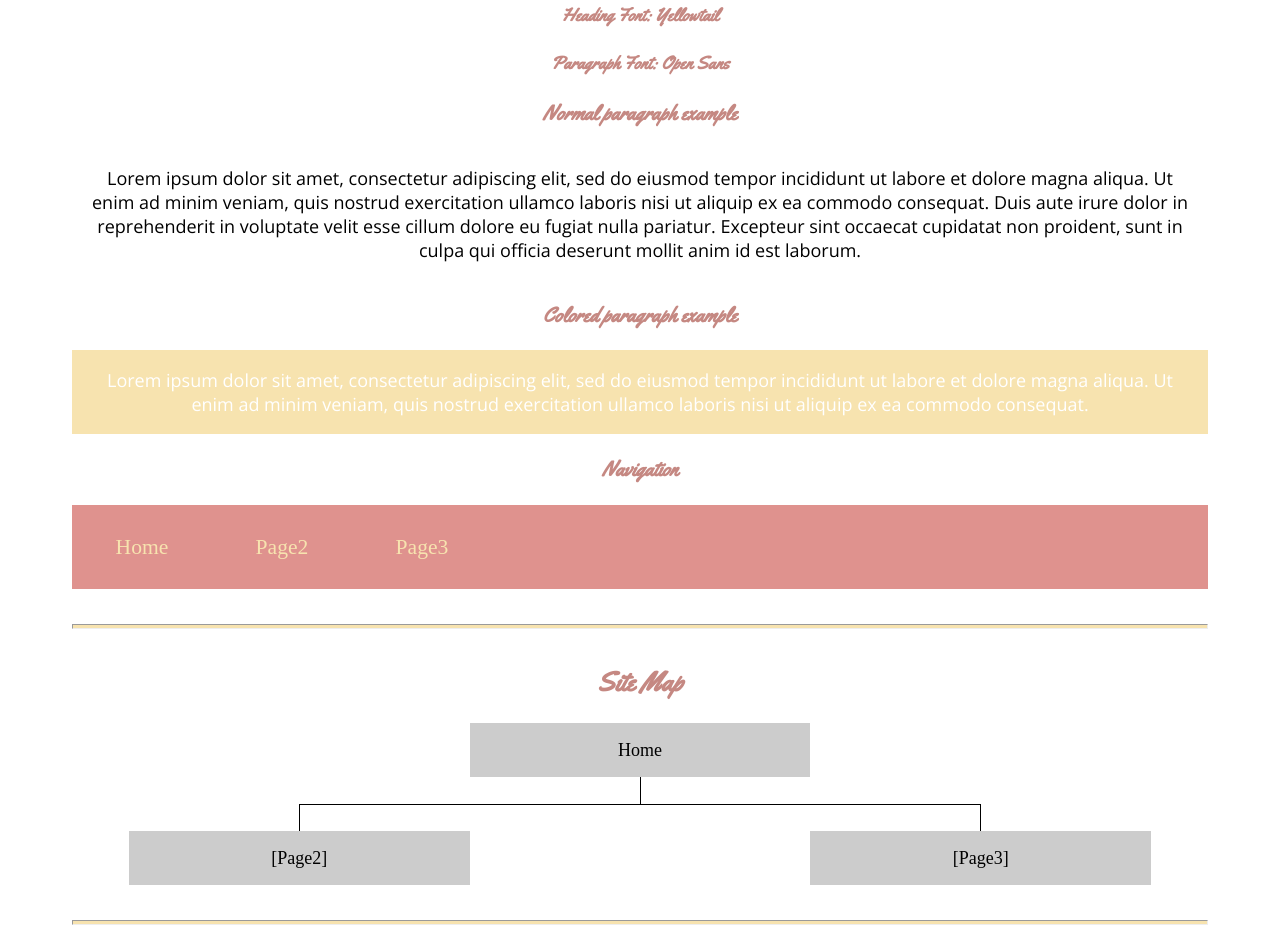
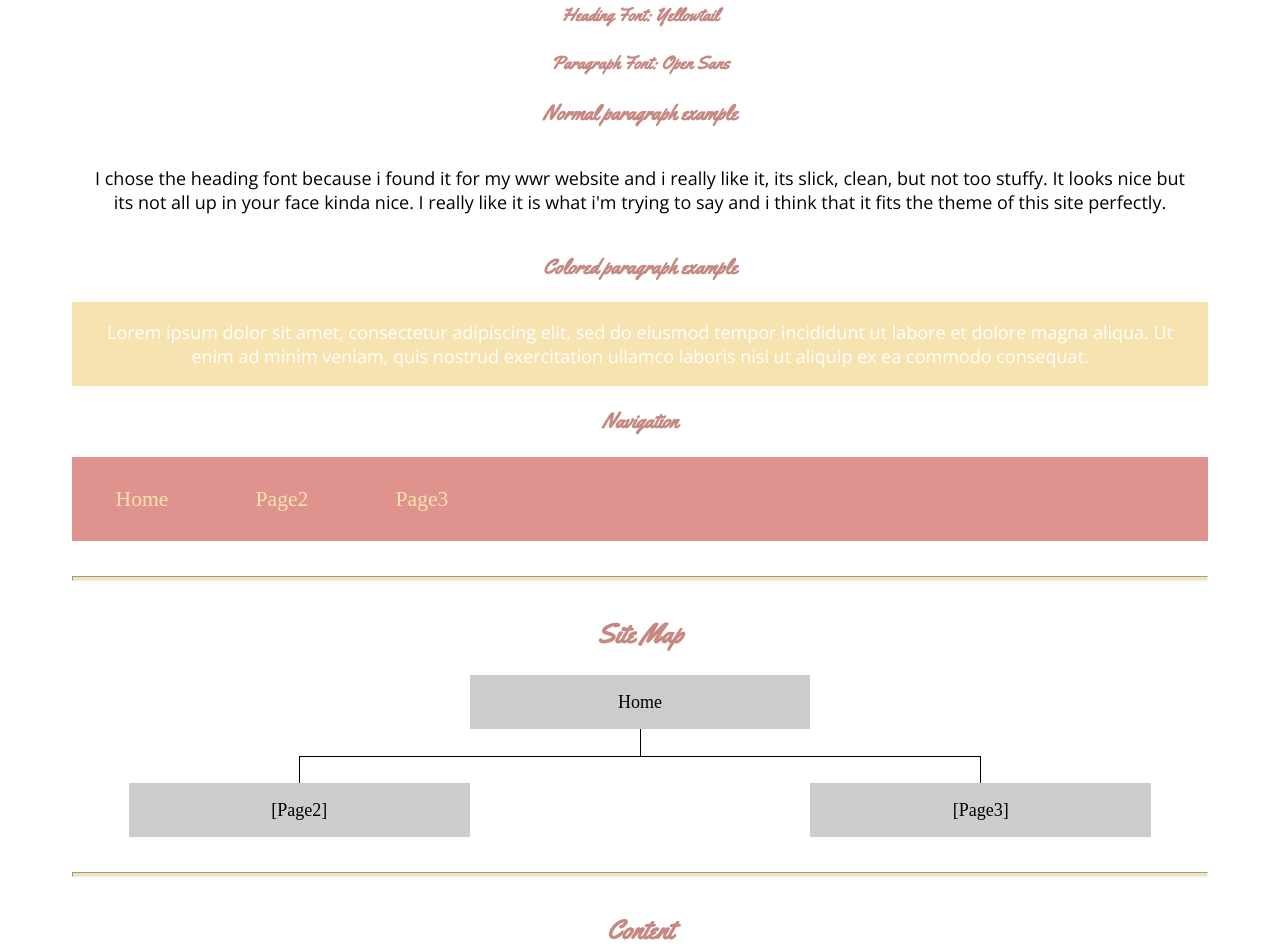
Before and after one commit to Jams515/wdd130, a plain HTML site: page artshowcase/site-plan.html in a window 1280 px wide. Shown: the part 1487-2435 px from the top of the page. Drawn offline with nearby package versions, Linux system fonts and the light colour scheme; a web font is replaced by a local one.

Commit message:
site-plan.html update

```diff
--- a/artshowcase/site-plan.html
+++ b/artshowcase/site-plan.html
@@ -97,11 +97,9 @@
             Normal paragraph example
         </h3>
         <p>
-            Lorem ipsum dolor sit amet, consectetur adipiscing elit, sed do eiusmod tempor incididunt ut labore et
-            dolore magna aliqua. Ut enim ad minim veniam, quis nostrud exercitation ullamco laboris nisi ut aliquip ex
-            ea commodo consequat. Duis aute irure dolor in reprehenderit in voluptate velit esse cillum dolore eu fugiat
-            nulla pariatur. Excepteur sint occaecat cupidatat non proident, sunt in culpa qui officia deserunt mollit
-            anim id est laborum.
+            I chose the heading font because i found it for my wwr website and i really like it, its slick, clean, but
+            not too stuffy. It looks nice but its not all up in your face kinda nice. I really like it is what i'm
+            trying to say and i think that it fits the theme of this site perfectly.
         </p>
         <h3>
             Colored paragraph example
```
